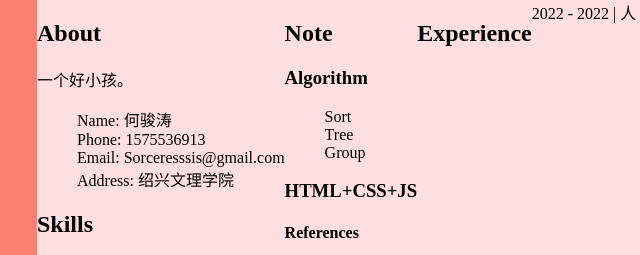
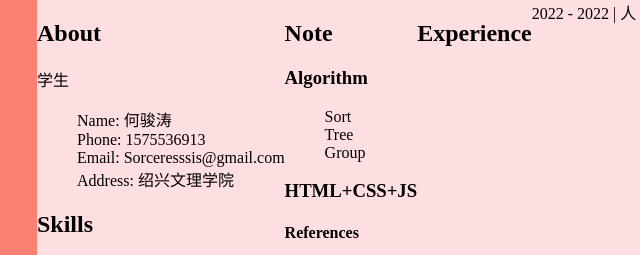
Before and after one commit to Sorceresssis/Sorceresssis.github.io, a plain HTML site: page index.html in a window 1280 px wide. Shown: the top 255 px of the page, 163-803 px from the left. Drawn offline with Linux system fonts and the light colour scheme.

Commit message:
changed text

```diff
--- a/index.html
+++ b/index.html
@@ -47,7 +47,7 @@
         <div id="about" class="">
             <h2>About</h2>
             <div class="text">
-                一个好小孩。
+                学生
             </div>
             <ul>
                 <li>Name: 何骏涛</li>
```
